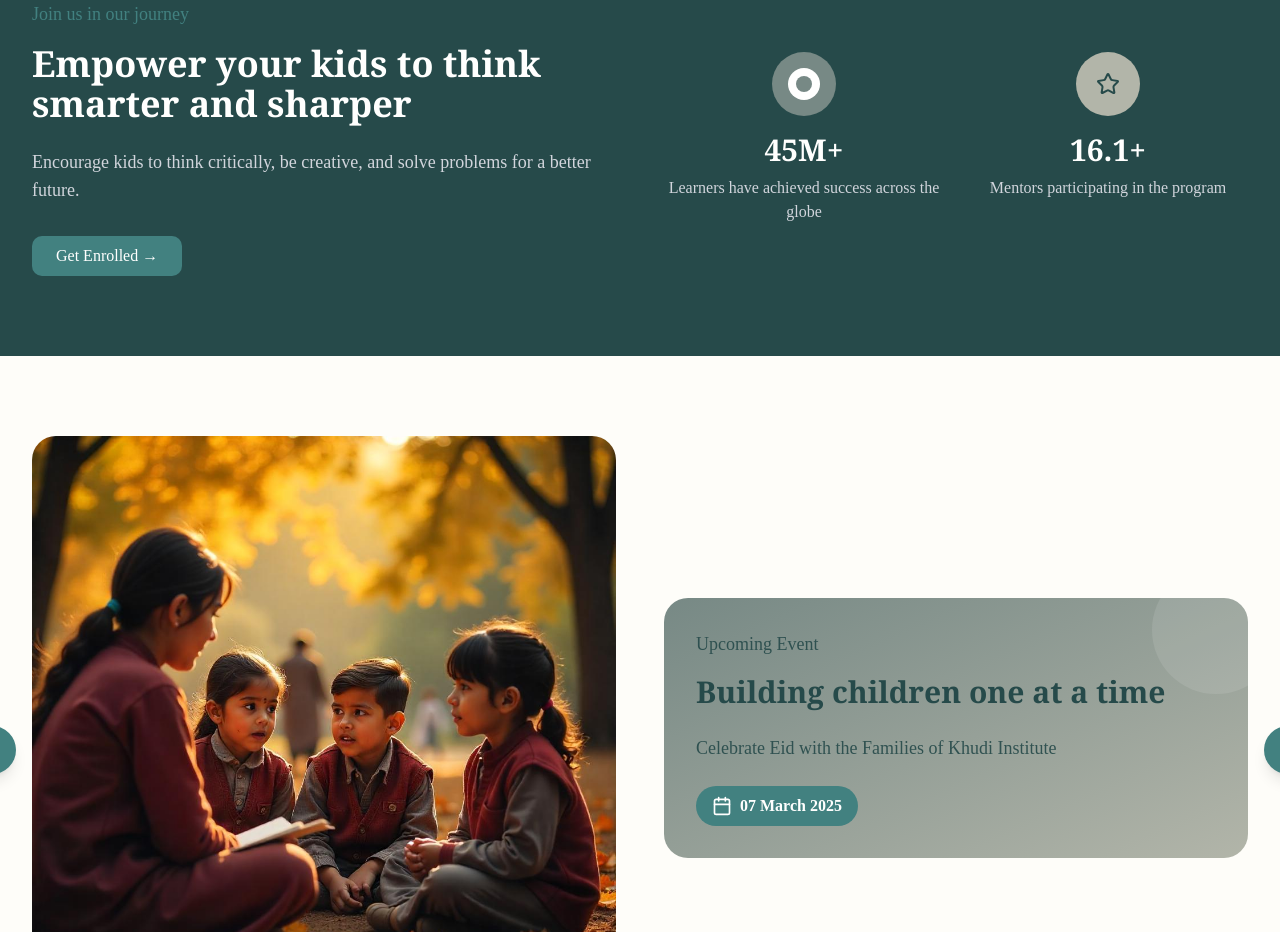
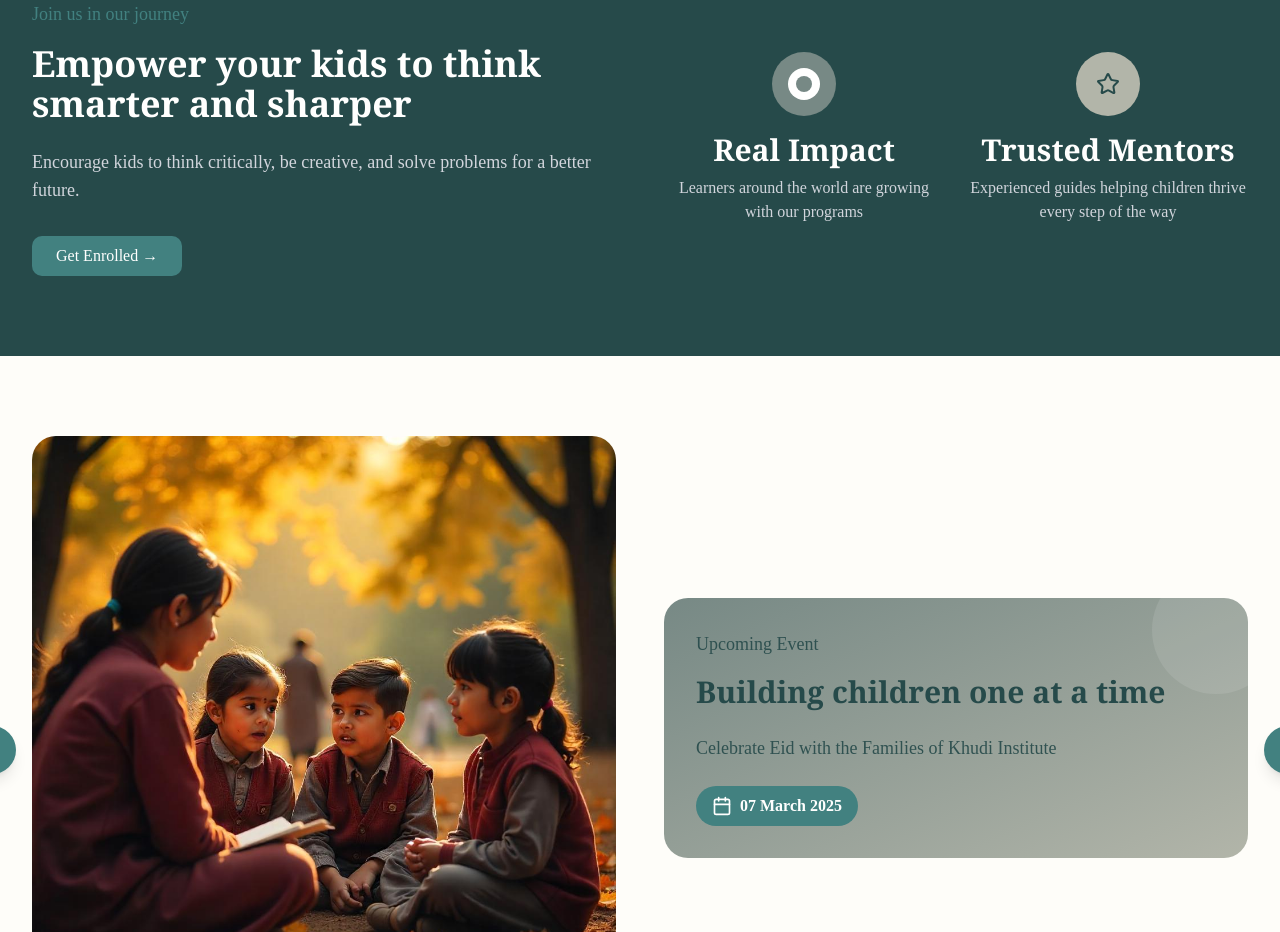
Before and after one commit to redoxfusion/khudischool, a Next.js app: page / in a window 1280 px wide. Shown: the part 2420-3352 px from the top of the page. Built offline with nearby package versions, Linux system fonts and the light colour scheme.

Commit message:
fix home page

```diff
--- a/src/app/(routes)/about/page.jsx
+++ b/src/app/(routes)/about/page.jsx
@@ -182,7 +182,7 @@ export default function AboutPage() {
   return (
     <Layout>
       {/* Hero Section */}
-      <section className="bg-gradient-to-r from-[#428180] to-[#264A4A] text-white py-12 md:py-20">
+      <section className="bg-gradient-to-r from-[#428180] to-[#264A4A] text-white pt-20 pb-12 md:pt-28 md:pb-16" id="no-body-padding">
         <div className="max-w-7xl mx-auto px-6 sm:px-8 lg:px-8 text-center">
           <h1 className="text-3xl md:text-6xl font-bold mb-4 md:mb-6 font-serif">About Us</h1>
           <p className="text-lg md:text-2xl max-w-3xl mx-auto">
--- a/src/app/(routes)/admissions/page.jsx
+++ b/src/app/(routes)/admissions/page.jsx
@@ -102,7 +102,7 @@ const handleInputChange = (e) => {
   return (
     <div >
       {/* Hero Section */}
-      <section className="bg-gradient-to-r from-[#428180] to-[#264A4A] text-white py-20" id="no-body-padding">
+      <section className="bg-gradient-to-r from-[#428180] to-[#264A4A] text-white pt-20 pb-12 md:pt-28 md:pb-16" id="no-body-padding">
         <div className="max-w-7xl mx-auto px-4 sm:px-6 lg:px-8 text-center">
           <h1 className="text-4xl md:text-6xl font-bold mb-6">Admissions</h1>
           <p className="text-xl md:text-2xl max-w-3xl mx-auto">Join us in our journey to elevate education standards</p>
--- a/src/app/(routes)/offering/page.jsx
+++ b/src/app/(routes)/offering/page.jsx
@@ -32,7 +32,7 @@ export default function OfferingsPage() {
   return (
     <div>
       {/* Hero Section */}
-      <section className="bg-gradient-to-r from-[#428180] to-[#264A4A] text-white py-20">
+      <section className="bg-gradient-to-r from-[#428180] to-[#264A4A] text-white pt-20 pb-12 md:pt-28 md:pb-16" id="no-body-padding">
         <div className="max-w-7xl mx-auto px-4 sm:px-6 lg:px-8 text-center">
           <h1 className="text-4xl md:text-6xl font-bold mb-6">Our Offerings</h1>
           <p className="text-xl md:text-2xl max-w-3xl mx-auto">
--- a/src/app/(routes)/page.jsx
+++ b/src/app/(routes)/page.jsx
@@ -522,10 +522,10 @@ export default function Home() {
                   </div>
                 </div>
                 <div className="text-2xl sm:text-3xl font-bold text-[#FFFFFE] mb-2 font-serif">
-                  45M+
+                  Real Impact
                 </div>
                 <p className="text-gray-300 text-sm sm:text-base font-['Montserrat']">
-                  Learners have achieved success across the globe
+                  Learners around the world are growing with our programs
                 </p>
               </div>
               <div className="text-center">
@@ -533,10 +533,11 @@ export default function Home() {
                   <Star className="w-5 sm:w-6 h-5 sm:h-6 text-[#264A4A]" />
                 </div>
                 <div className="text-2xl sm:text-3xl font-bold text-[#FFFFFE] mb-2 font-serif">
-                  16.1+
+                  Trusted Mentors
                 </div>
                 <p className="text-gray-300 text-sm sm:text-base font-['Montserrat']">
-                  Mentors participating in the program
+                  Experienced guides helping children thrive every step of the
+                  way
                 </p>
               </div>
             </div>
```
Lines whose indentation alone changed are shown as unchanged.
